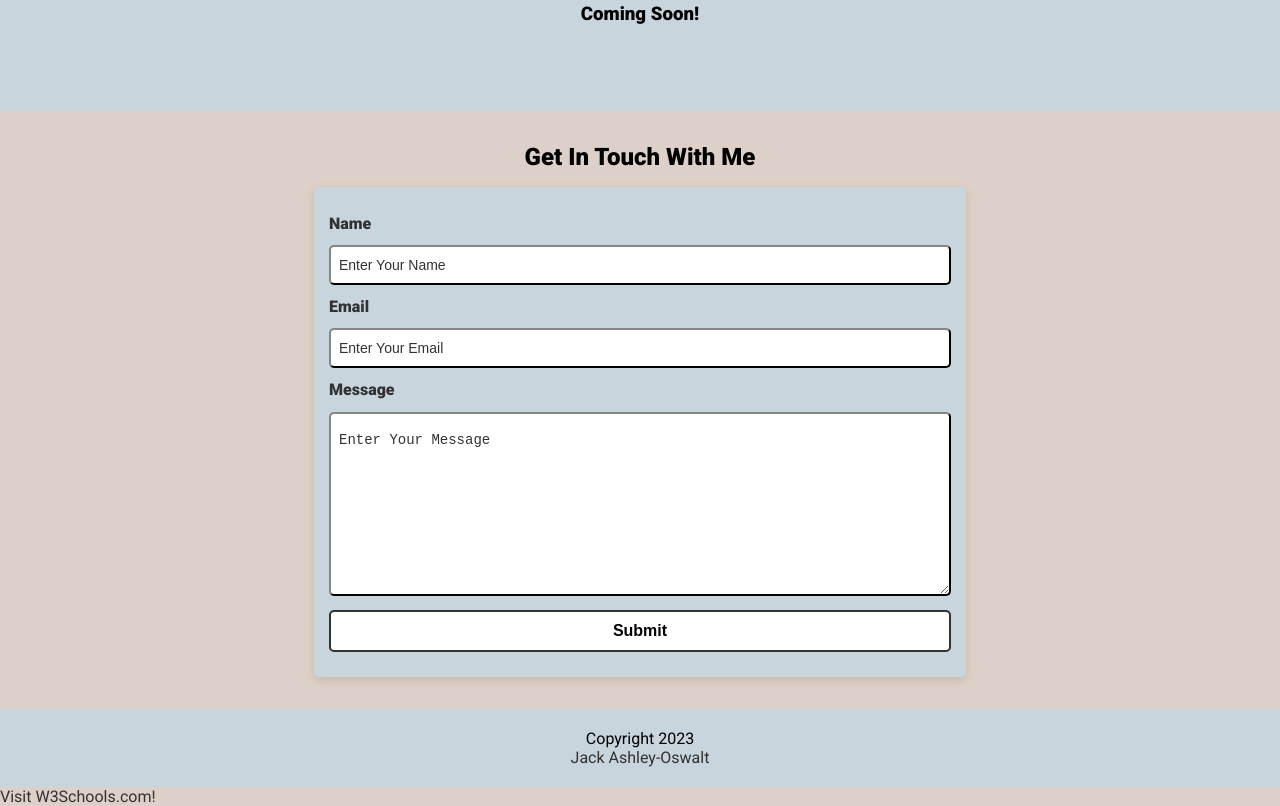
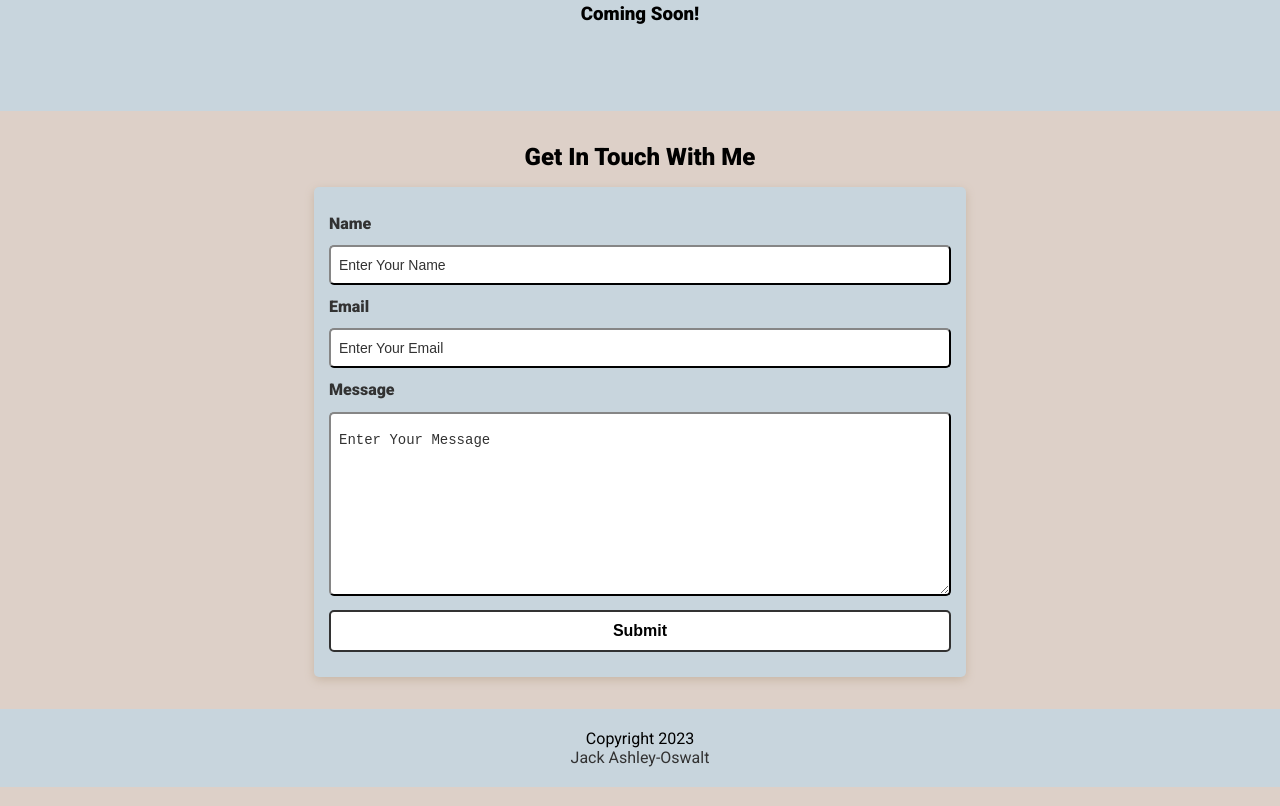
Before and after one commit to Jack-AshleyOswalt/jack-ashleyoswalt.github.io, a plain HTML site: page index.html in a window 1280 px wide. Shown: the part 1251-2057 px from the top of the page. Drawn offline with nearby package versions, Linux system fonts and the light colour scheme.

Commit message:
Update index.html

```diff
--- a/index.html
+++ b/index.html
@@ -297,5 +297,3 @@
     ></script>
   </body>
 </html>
-
- <a href=schedule(personal).html>Visit W3Schools.com!</a>
```
